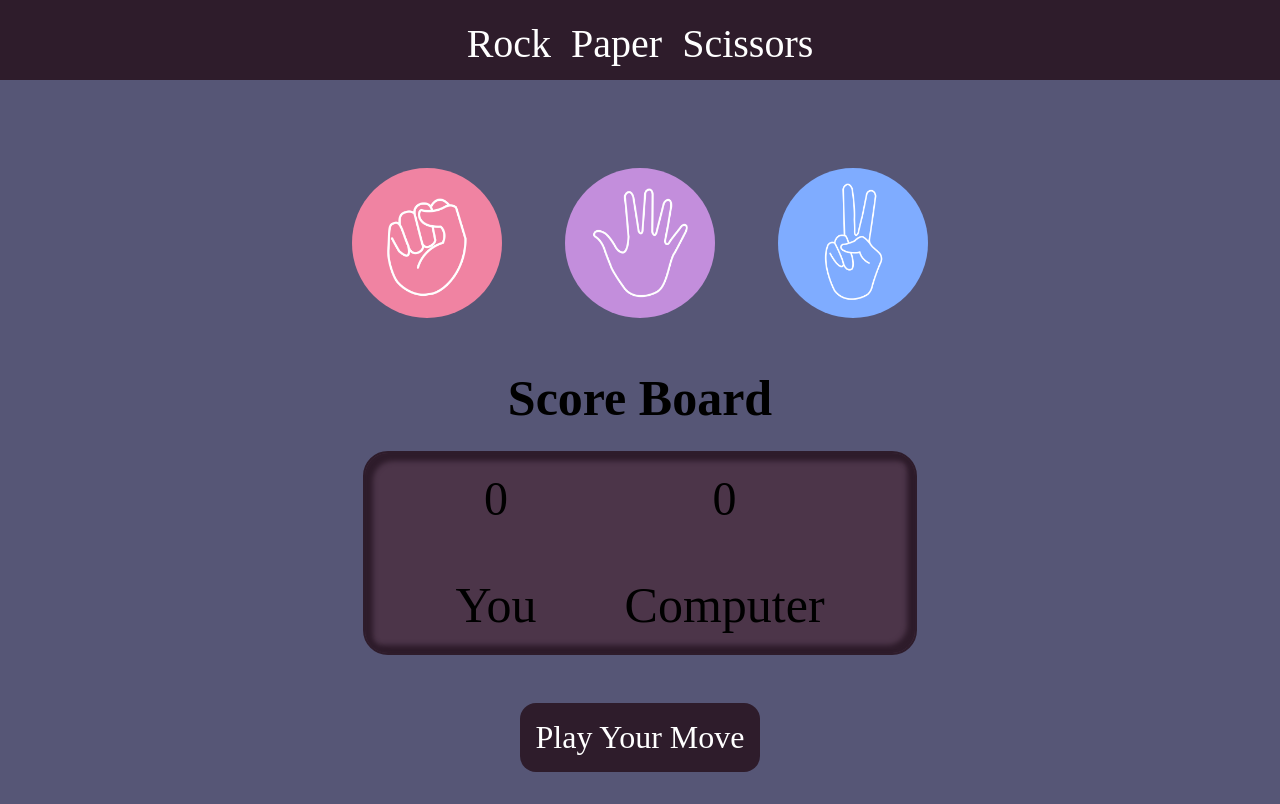
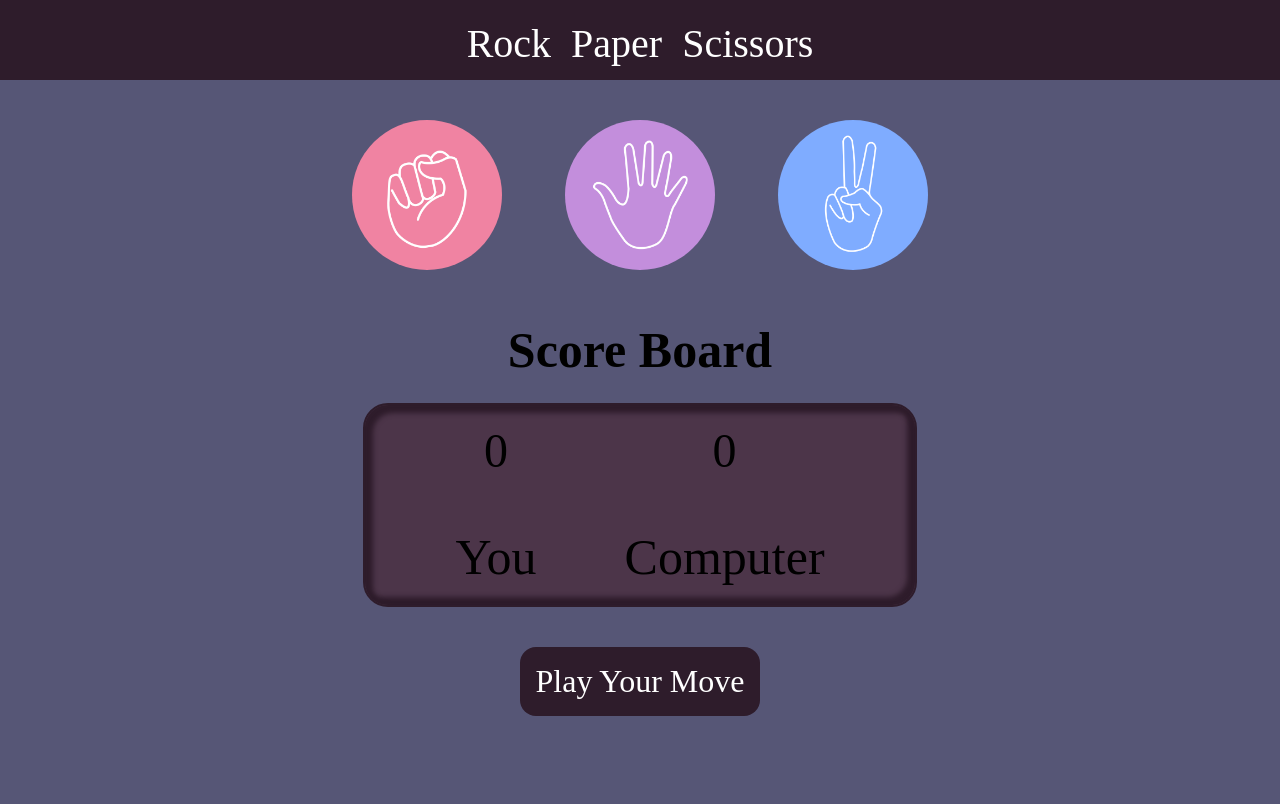
Before and after one commit to AryanRajput5772/Rock-paper-and-scissors-game, a plain HTML site: page index.html in a window 1280 px wide. Drawn offline with Linux system fonts and the light colour scheme.

Commit message:
Add Styla

```diff
--- a/style.css
+++ b/style.css
@@ -10,7 +10,7 @@ body {
   flex-direction: row;
   justify-content: center;
   gap: 3rem;
-  margin-top: 5rem;
+  margin-top: 2rem;
 }
 
 .choice {
@@ -70,7 +70,7 @@ img {
 }
 
 #msg {
-  margin-top: 3rem;
+  margin-top: 2.5rem;
   background-color: #2e1c2b;
   color: #fff;
   font-size: 2rem;
```
